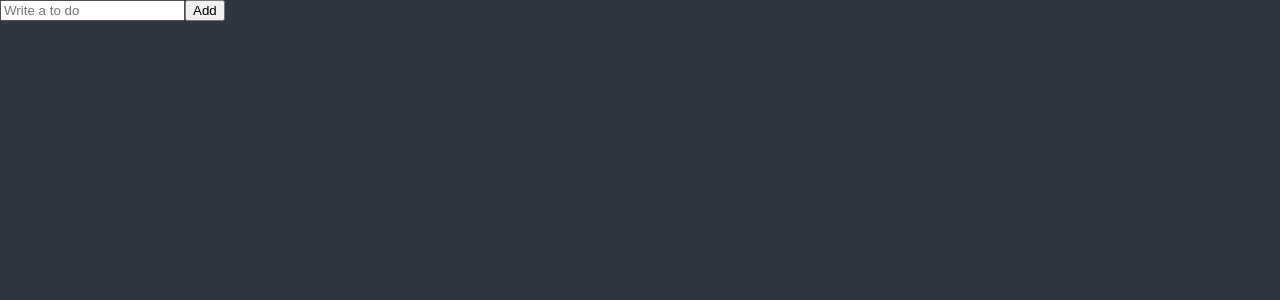
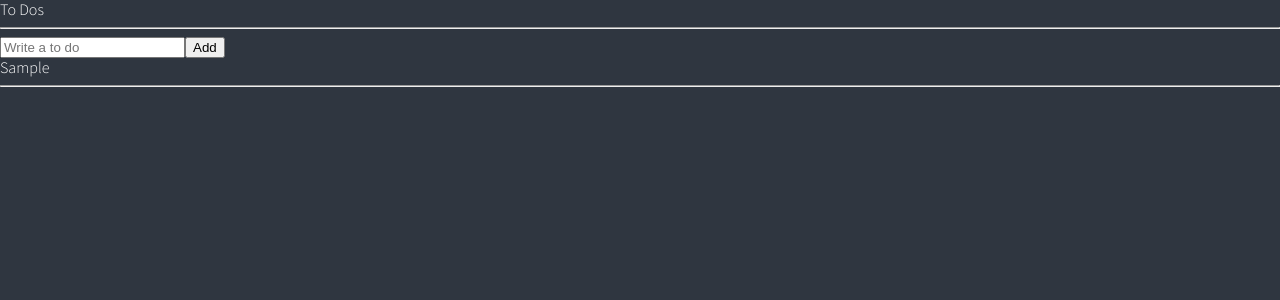
Before and after one commit to daeyeub/todo-reactmasterclass, a React (Create React App) app: page / in a window 1280 px wide. Both pictures are taken after typing "Sample" into the empty fields and a click on the button "Add". Shown: the top 300 px of the page. Built offline with nearby package versions, Linux system fonts and the light colour scheme.

Commit message:
Update ToDoList.tsx

```diff
--- a/src/ToDoList.tsx
+++ b/src/ToDoList.tsx
@@ -1,17 +1,41 @@
 import React, { useState } from "react";
 import { useForm } from "react-hook-form";
+import {
+  atom,
+  useRecoilState,
+  useRecoilValue,
+  useSetRecoilState,
+} from "recoil";
 
-interface IToDo {
+interface IForm {
   toDo: string;
 }
+interface IToDo {
+  text: string;
+  id: number;
+  category: "TO_DO" | "DOING" | "DONE";
+}
+export const toDoState = atom<IToDo[]>({
+  key: "toDo",
+  default: [],
+});
 function ToDoList() {
-  const { register, handleSubmit, setValue } = useForm<IToDo>();
-  const handleValid = (data: IToDo) => {
-    console.log("add to do", data.toDo);
+  const [toDos, setToDos] = useRecoilState(toDoState);
+  //const value = useRecoilValue(toDoState);
+  //const modFn = useSetRecoilState(toDoState);
+  const { register, handleSubmit, setValue } = useForm<IForm>();
+  const handleValid = ({ toDo }: IForm) => {
+    setToDos((oldToDos) => [
+      { text: toDo, category: "TO_DO", id: Date.now() },
+      ...oldToDos,
+    ]);
     setValue("toDo", "");
   };
+  console.log(toDos);
   return (
     <div>
+      <h1>To Dos</h1>
+      <hr />
       <form onSubmit={handleSubmit(handleValid)}>
         <input
           {...register("toDo", { required: "Please Write a to do!!" })}
@@ -19,6 +43,14 @@ function ToDoList() {
         />
         <button>Add</button>
       </form>
+      <ul>
+        {toDos.map((toDo) => (
+          <>
+            <li key={toDo.id}>{toDo.text}</li>
+            <hr />
+          </>
+        ))}
+      </ul>
     </div>
   );
 }
```
